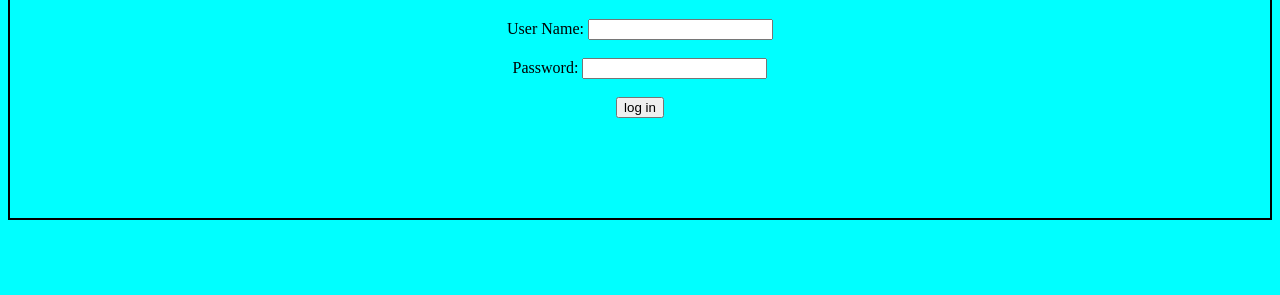
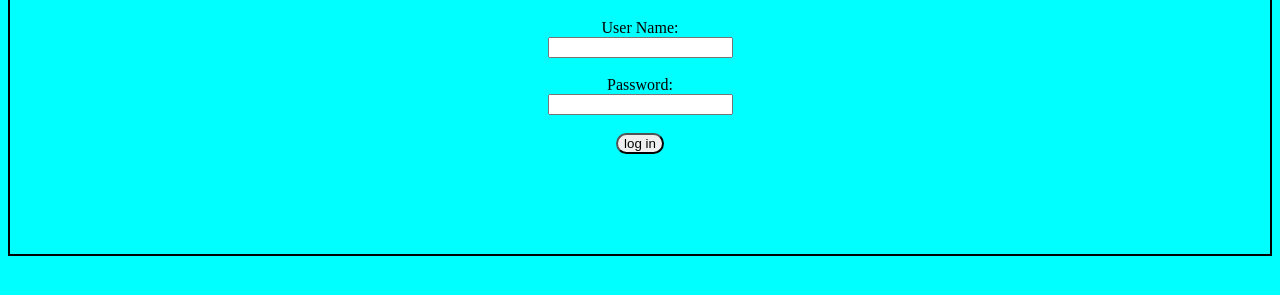
Before and after one commit to rohit-0807/repo1, a plain HTML site: page index.html in a window 1280 px wide. Shown: the part 171-466 px from the top of the page. Drawn offline with Linux system fonts and the light colour scheme.

Commit message:
save file

```diff
--- a/index.html
+++ b/index.html
@@ -17,23 +17,38 @@
             padding-bottom: 100px;
 
         }
+        .btn{
+            cursor: pointer;
+            border-radius: 20px;
+        }
+        .btn:hover{
+            background-color: black;
+            color: azure;
+        }
     </style>
 </head>
 <body>
     <div class="main">
     <h1>Log In</h1>
-    <label for="username">User Name:</label>
-    <input type="text"><br><br>
-    <label for="password">Password:</label>
-    <input type="password">
+    <label for="username">User Name:</label><br>
+    <input type="text" id="username" required><br><br>
+    <label for="password">Password:</label><br>
+    <input type="password" id="password" required>
     <br><br>
-    <input type="button" value="log in" onclick="nextpage()">
+    <input type="button" class="btn" value="log in" onclick="nextpage()">
     </div>
 </body>
 </html>
 
 <script>
 function nextpage() {
-    window.location.href = "homepage.html";
+    let username = document.getElementById("username").value;
+    let password = document.getElementById("password").value;
+    if((!username) && (!password)){
+        alert("Please enter your username and password");
+    }else{
+        window.location.href = "homepage.html";
+    }
+
 }
 </script>
```
